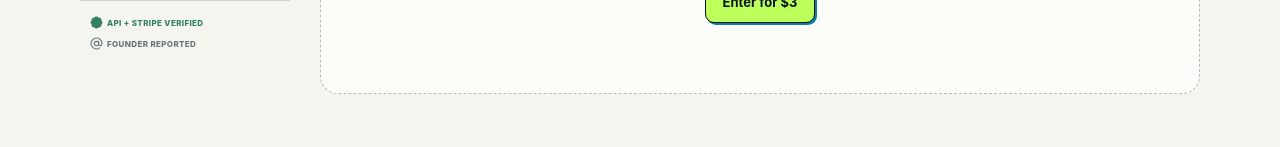
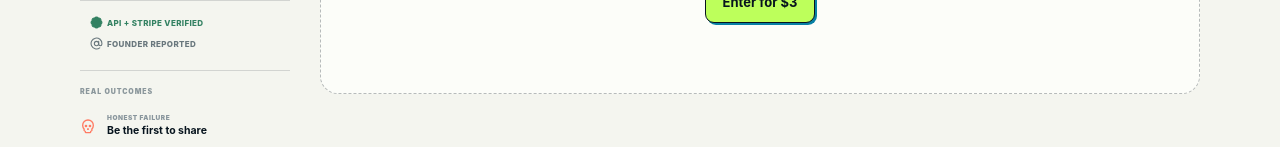
Before and after one commit to borhen68/tokengod, a Next.js app: page / in a window 1280 px wide. Shown: the part 805-952 px from the top of the page. Built offline with nearby package versions, Linux system fonts and the light colour scheme; no server answers.

Commit message:
Add real outcome spotlights

```diff
--- a/components/leaderboard.tsx
+++ b/components/leaderboard.tsx
@@ -9,6 +9,8 @@ import {
   Flame,
   Heart,
   Laugh,
+  Skull,
+  TrendingUp,
   Trophy,
   UserRound,
   Zap,
@@ -90,6 +92,18 @@ export function Leaderboard({
     [board, listings],
   );
   const visibleListings = ordered.slice(0, 50);
+  const topMoneyMaker = useMemo(
+    () => [...listings]
+      .filter((listing) => listing.projectOutcome === "revenue" && listing.revenueUsd > 0)
+      .sort((a, b) => b.revenueUsd - a.revenueUsd || b.efficiencyScore - a.efficiencyScore)[0],
+    [listings],
+  );
+  const topHonestFailure = useMemo(
+    () => [...listings]
+      .filter((listing) => listing.projectOutcome === "shut_down")
+      .sort((a, b) => b.loveCount - a.loveCount || b.tokensSpentUsd - a.tokensSpentUsd)[0],
+    [listings],
+  );
 
   function chooseBoard(nextBoard: Board) {
     setBoard(nextBoard);
@@ -148,6 +162,36 @@ export function Leaderboard({
           <div className="board-proof-key">
             <span><BadgeCheck size={13} fill="currentColor" /> API + Stripe verified</span>
             <span className="is-reported"><AtSign size={13} /> Founder reported</span>
+          </div>
+          <div className="board-outcome-spotlight" aria-label="Real project outcomes">
+            <span className="board-outcome-heading">REAL OUTCOMES</span>
+            {topMoneyMaker ? (
+              <ListingQuickView
+                listing={topMoneyMaker}
+                className="board-outcome-item is-winner"
+                ariaLabel={`Open top money-maker ${topMoneyMaker.productName}`}
+              >
+                <TrendingUp size={16} aria-hidden="true" />
+                <span><small>Top money-maker</small><strong>{topMoneyMaker.productName}</strong></span>
+                <em>{formatMoney(topMoneyMaker.revenueUsd, true)}</em>
+              </ListingQuickView>
+            ) : null}
+            {topHonestFailure ? (
+              <ListingQuickView
+                listing={topHonestFailure}
+                className="board-outcome-item is-failure"
+                ariaLabel={`Open honest failure ${topHonestFailure.productName}`}
+              >
+                <Skull size={16} aria-hidden="true" />
+                <span><small>Honest failure</small><strong>{topHonestFailure.productName}</strong></span>
+                <em>{formatEfficiency(topHonestFailure.efficiencyScore)}/$1</em>
+              </ListingQuickView>
+            ) : (
+              <Link className="board-outcome-item is-failure is-empty" href="/?enter=1">
+                <Skull size={16} aria-hidden="true" />
+                <span><small>Honest failure</small><strong>Be the first to share</strong></span>
+              </Link>
+            )}
           </div>
         </aside>
 
```
Also changed, not shown: app/globals.css.
